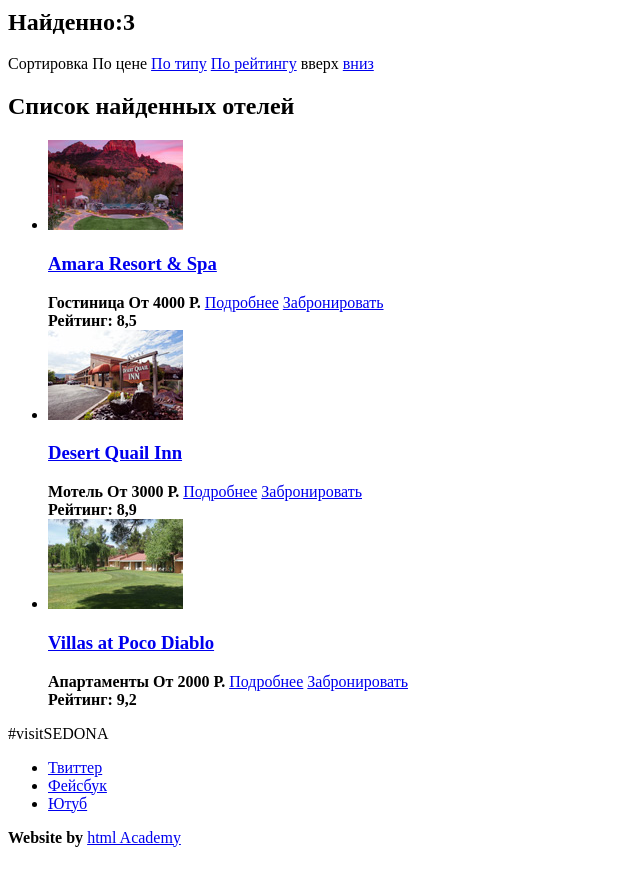
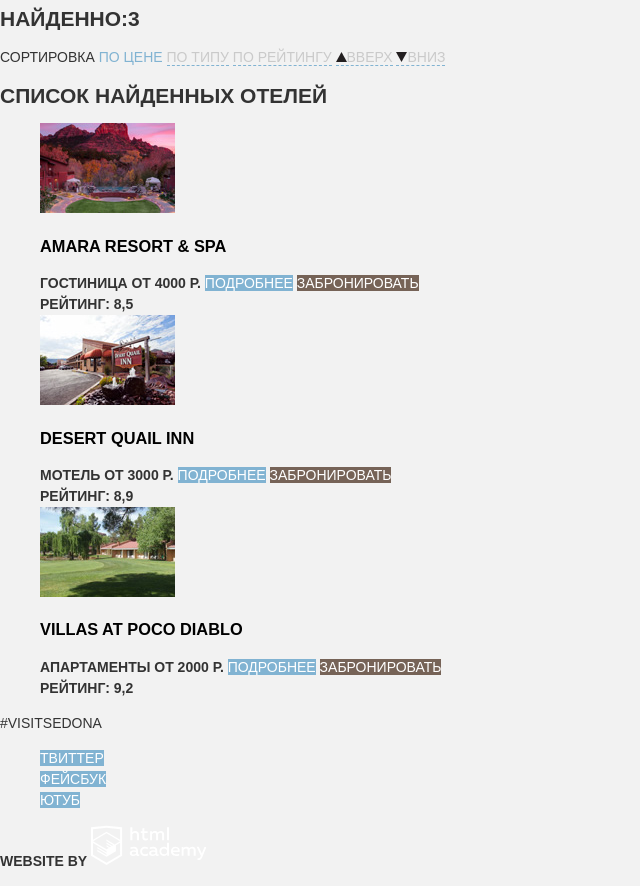
Before and after one commit to alehinoleg/164184-sedona, a plain HTML site: page catalog.html in a window 1280 px wide. Shown: the part 440-1326 px from the top of the page, without its empty margins (0-640 px from the left). Before the commit the page ends 1303 px from the top, so only its background shows below. Drawn offline with Linux system fonts and the light colour scheme.

Commit message:
Базовая стилизация

```diff
--- a/catalog.html
+++ b/catalog.html
@@ -2,6 +2,9 @@
 <html lang="ru">
   <head>
     <meta charset="utf-8">
+    <link href="https://fonts.googleapis.com/css?family=PT+Sans:400,700&amp;subset=cyrillic" rel="stylesheet">
+    <link rel="stylesheet" type="text/css" href="css/normalize.css">
+    <link rel="stylesheet" type="text/css" href="css/style.css">
     <title>HTML Academy: Седона</title>
   </head>
   <body>
@@ -53,7 +56,7 @@
             <input type="range" min="0" max="3000">
           </fieldset>
 
-          <input type="submit" value="Показать">
+          <input type="submit" value="Показать" class="submit-filter">
 
         </form>
       </section>
@@ -66,8 +69,8 @@
           <a class="active">По цене</a>
           <a href="#">По типу</a>
           <a href="#">По рейтингу</a>
-          <a class="up">вверх</a>
-          <a class="down" href="#">вниз</a>
+          <a class="up" href="#"><img src="img/icon-up-dir.svg">вверх</a>
+          <a class="down" href="#"><img src="img/icon-down-dir.svg">вниз</a>
         </p>
       </section>
 
@@ -81,8 +84,8 @@
               <h3>Amara Resort & Spa</h3>
             </a>
             <b>Гостиница От 4000 Р.</b>
-            <a href="#">Подробнее</a>
-            <a href="#">Забронировать</a>
+            <a href="#" class="read-more">Подробнее</a>
+            <a href="#" class="reservation">Забронировать</a>
             <div class="stars stars-4"></div>
             <b>Рейтинг: 8,5</b>
           </li>
@@ -93,8 +96,8 @@
               <h3>Desert Quail Inn</h3>
             </a>
             <b>Мотель От 3000 Р.</b>
-            <a href="#">Подробнее</a>
-            <a href="#">Забронировать</a>
+            <a href="#" class="read-more">Подробнее</a>
+            <a href="#" class="reservation">Забронировать</a>
             <div class="stars stars-3"></div>
             <b>Рейтинг: 8,9</b>
           </li>
@@ -105,8 +108,8 @@
               <h3>Villas at Poco Diablo</h3>
             </a>
             <b>Апартаменты От 2000 Р.</b>
-            <a href="#">Подробнее</a>
-            <a href="#">Забронировать</a>
+            <a href="#" class="read-more">Подробнее</a>
+            <a href="#" class="reservation">Забронировать</a>
             <div class="stars stars-2"></div>
             <b>Рейтинг: 9,2</b>
           </li>
@@ -117,18 +120,18 @@
 
     <footer class="footer">
       <p class="hashtag">#visitSEDONA</p>
-
-
-        <ul class="social">
-          <li><a href="#" class="social-buttom" aria-label="Мы в твиттере">Твиттер</a></li>
-          <li><a href="#" class="social-buttom" aria-label="Мы в фейсбуке">Фейсбук</a></li>
-          <li><a href="#" class="social-buttom" aria-label="Мы в ютубе">Ютуб</a></li>
-        </ul>
+        <div  class="footer-social">
+          <ul>
+            <li><a href="#" class="social-buttom" aria-label="Мы в твиттере">Твиттер</a></li>
+            <li><a href="#" class="social-buttom" aria-label="Мы в фейсбуке">Фейсбук</a></li>
+            <li><a href="#" class="social-buttom" aria-label="Мы в ютубе">Ютуб</a></li>
+          </ul>
+        </div>
 
 
       <p class="footer-copyright">
         <b>Website by</b>
-        <a class="html-Academy-logo" href="https://up.htmlacademy.ru/htmlcss/23">html Academy</a>
+        <a class="html-Academy-logo" href="https://up.htmlacademy.ru/htmlcss/23"><img src="img/logo_name.svg" width="115" height="41" alt="логотип html academy"></a>
       </p>
     </footer>
 
--- a/css/style.css
+++ b/css/style.css
@@ -14,9 +14,8 @@
   text-decoration: none;
 }
 
-
+/*index.html*/
 /* Основное меню*/
-
 .site-navigation{
   list-style: none;
 }
@@ -102,3 +101,120 @@
   background-color: #503e33;
   color:#928a85;
 }
+
+/*footer*/
+.footer-social ul{
+  list-style: none;
+}
+
+.footer-social a{
+  background-color: #81b3d2;
+  color:#ffffff;
+}
+
+.footer-social a:hover,
+.footer-social a:focus{
+  background-color: #669ec0;
+}
+
+.footer-social a:active{
+  background-color: #5496bd;
+  color:#88b6d1;
+}
+
+/*modal-window*/
+.modal-search .text{
+  background-color: #f2f2f2;
+}
+
+.modal-search .text:hover,
+.modal-search .text:focus{
+  background-color: #ebebeb;
+}
+
+.modal-search .submit{
+  background-color: #81b3d2;
+  color: #ffffff;
+}
+
+.modal-search .submit:hover,
+.modal-search .submit:focus{
+  background-color: #669ec0;
+}
+
+.modal-search .submit:active{
+  background-color: #5496bd;
+  color:#94b9d2;
+}
+
+
+/*catalog.html*/
+/*sort*/
+.sort .active{
+  color: #81b3d2;
+  text-decoration: none;
+  border:none;
+}
+
+.sort a{
+  color: #cacaca;
+  border-bottom: 1px dashed #81b3d2;
+}
+
+.sort a:hover,
+.sort a:focus{
+  color: #81b3d2;
+}
+
+.sort a:active{
+  color: #000000;
+  border: none;
+}
+
+/*catalog*/
+.catalog-list{
+  list-style: none;
+}
+
+.catalog-item h3{
+  color: #000000;
+}
+
+.catalog-item h3:hover,
+.catalog-item h3:focus{
+  color: #81b3d2;
+}
+
+.catalog-item h3:active{
+  color: #cacaca;
+}
+
+.catalog-list .read-more{
+  color:#ffffff;
+  background-color: #81b3d2;
+}
+
+.catalog-list .read-more:hover,
+.catalog-list .read-more:focus{
+  background-color: #669ec0;
+}
+
+.catalog-list .read-more:active{
+  background-color: #5496bd;
+  color: #94b9d2;
+}
+
+.catalog-list .reservation{
+  background-color: #766357;
+  color: #ffffff;
+}
+
+.catalog-list .reservation:hover,
+.catalog-list .reservation:focus{
+  background-color: #604e43;
+}
+
+.catalog-list .reservation:active{
+  background-color: #503e33;
+  color:#928a85;
+}
```
Also changed, not shown: index.html (+7 -7 lines), img/logo_name.png (deleted), img/logo_name.svg (added), img/maps.jpg (added).
